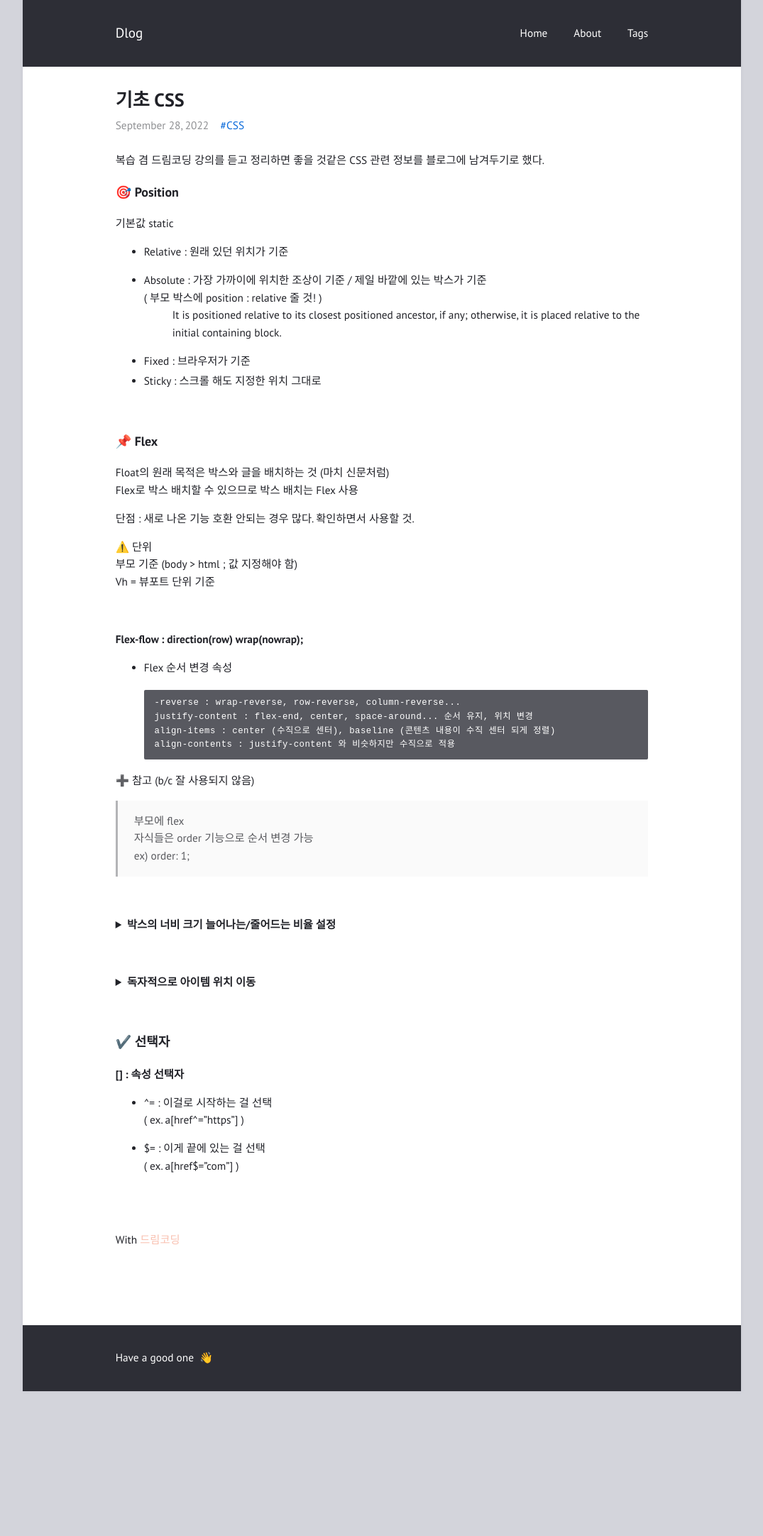
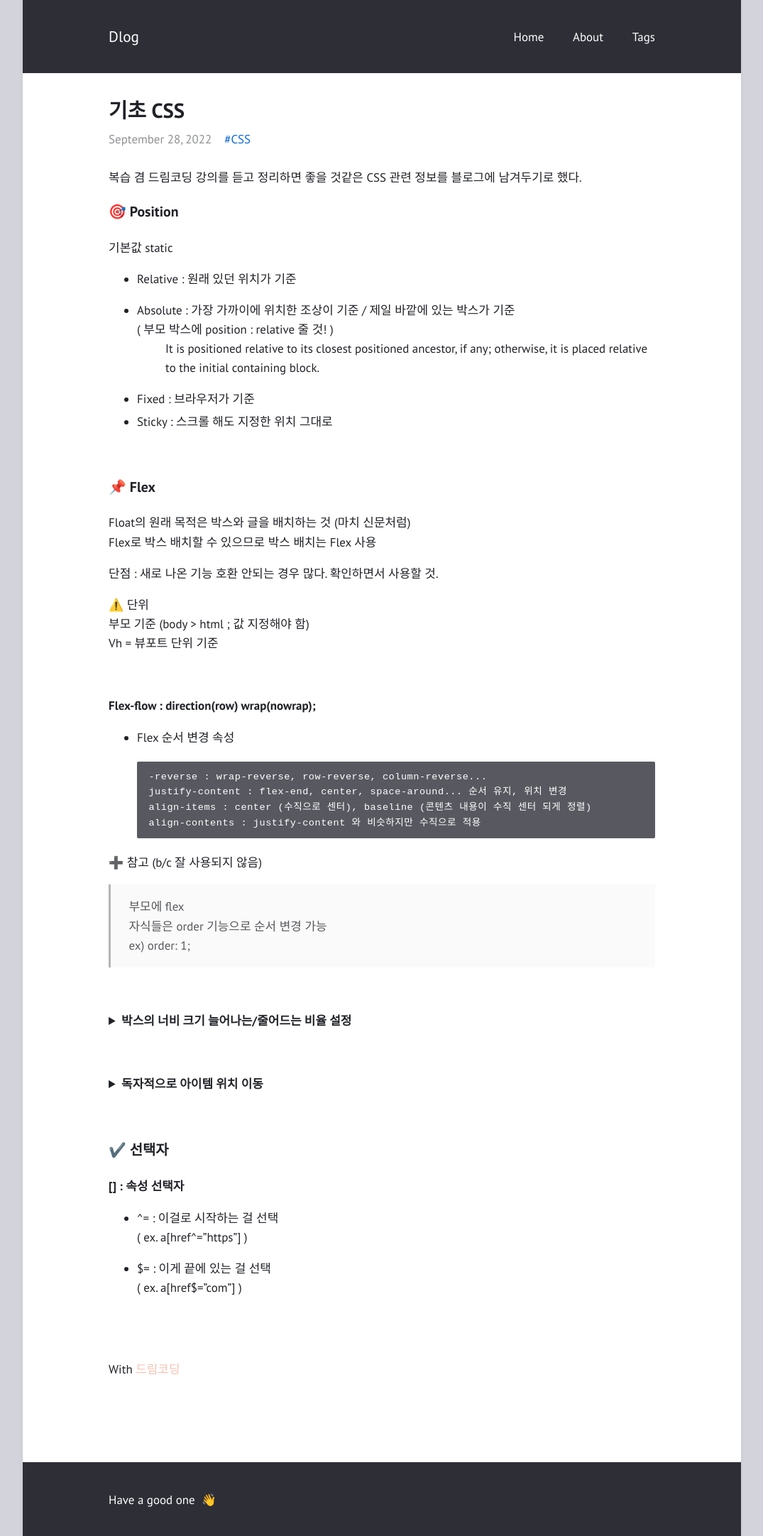
Before and after one commit to feb-dain/feb-dain.github.io, a Jekyll site: the page built from _posts/2022-09-28-basic-css.md, in a window 1280 px wide. Shown: the whole page at 71% size, without its empty margins (102-1177 px from the left). Built offline with Jekyll 4.4.1, drawn with Linux system fonts in a browser that asks for light colours; comment, search, counter and statistics services are not loaded; before the commit the page ends 1960 px from its top, so only the background shows below that.

Commit message:
Change the font size

```diff
--- a/_sass/index.sass
+++ b/_sass/index.sass
@@ -1,4 +1,4 @@
-$font-size: calc(0.8rem + 0.2vw) !default
+$font-size: calc(0.9rem + 0.2vw) !default
 $font-weight: 400 !default
 $font-family: "PT Sans", -apple-system, "Helvetica Neue", "Segoe UI", "Roboto", sans-serif !default
 $heading-weight: 600 !default
```
